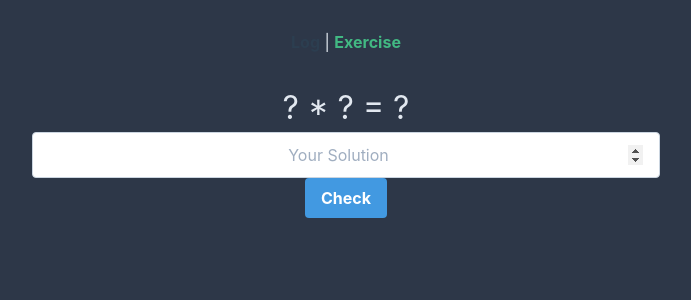
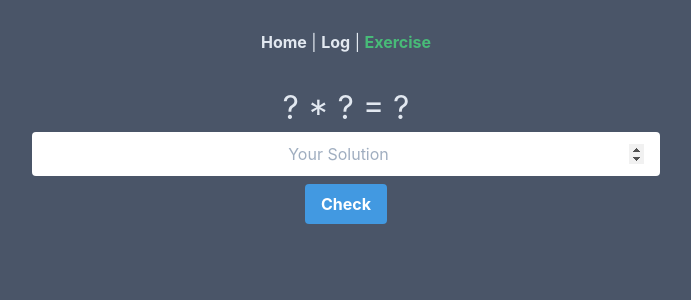
Before and after one commit to Tert0/MT-Trainer-Frontend, a Vue app: page /exercise in a window 1280 px wide. Shown: the top 300 px of the page, without its empty margins (294-985 px from the left). Built offline with nearby package versions, Linux system fonts and the light colour scheme; no server answers.

Commit message:
Styled, added Login Page and extended API Client

```diff
--- a/src/App.vue
+++ b/src/App.vue
@@ -1,6 +1,7 @@
 <template>
   <div>
     <div id="nav">
+      <router-link to="/">Home</router-link> |
       <router-link to="/log">Log</router-link> |
       <router-link to="/exercise">Exercise</router-link>
     </div>
@@ -10,7 +11,7 @@
 
 <style lang="scss">
 html, body {
-  @apply bg-gray-800;
+  @apply bg-gray-700;
 }
 #app {
   @apply text-center;
@@ -22,11 +23,16 @@ html, body {
 
   a {
     font-weight: bold;
-    color: #2c3e50;
+    @apply text-gray-300;
 
     &.router-link-exact-active {
-      color: #42b983;
+      @apply text-green-500;
     }
   }
+
+  a:hover {
+    @apply opacity-70;
+  }
+
 }
 </style>
--- a/src/api.ts
+++ b/src/api.ts
@@ -2,27 +2,35 @@ import axios from 'axios';
 
 const BASE_URL = process.env.API_URL || 'http://localhost:9119';
 
-async function request(route: string, data={}, method='GET'): Promise<any> {
-    //const token = localStorage.getItem('token');
+async function request(route: string, data={}, method='GET', authorization=true): Promise<any> {
+    const token = localStorage.getItem('token');
     let resp_data: Record<string, unknown>;
     resp_data = {};
     let config = {};
-    /*if (token !== undefined) {
+    if (token !== undefined && authorization) {
         config = {
             headers: {
                 "Authorization": `Bearer ${token}`
             },
             params: data,
         };
-    }   */
+    } else {
+        config = {
+            params: data
+        }
+    }
     if (method === 'GET') {
         resp_data = (await axios.get(`${BASE_URL}${route}`, config)).data;
     }
     else if (method === 'POST') {
-        resp_data = (await axios.post(`${BASE_URL}${route}`, {}, {params: data})).data;
+        resp_data = (await axios.post(`${BASE_URL}${route}`, {}, config)).data;
     }
     return resp_data;
 }
 
+async function login(username: string, password: string) {
+    let resp = (await axios.post(`${BASE_URL}/token`, {}, {params: {username, password}})).data;
+    return resp;
+}
 
-export default request;
+export {request, login}
--- a/src/router/index.ts
+++ b/src/router/index.ts
@@ -4,6 +4,7 @@ import Exercise from '../views/Exercise.vue';
 import CorrectSolution from '../views/CorrectSolution.vue'
 import WrongSolution from '../views/WrongSolution.vue'
 import Dashboard from '../views/Dashboard.vue'
+import Login from '../views/Login.vue'
 
 const routes: Array<RouteRecordRaw> = [
   {
@@ -30,6 +31,11 @@ const routes: Array<RouteRecordRaw> = [
     path: '/wrong',
     name: 'Wrong',
     component: WrongSolution
+  },
+  {
+    path: '/login',
+    name: 'Login',
+    component: Login
   }
 ]
 
--- a/src/views/CorrectSolution.vue
+++ b/src/views/CorrectSolution.vue
@@ -1,7 +1,12 @@
 <template>
   <div>
     <p class="right">Your solution is Right!</p>
-    <button class="btn btn-primary" @click="next_exercise()">
+    <button
+      class="mt-2 bg-blue-500 hover:bg-blue-600 text-white font-bold py-2 px-4 rounded"
+      @click="next_exercise()"
+      autofocus
+      @keydown.enter="next_exercise()"
+    >
       Next Exercise
     </button>
   </div>
@@ -15,7 +20,7 @@ export default defineComponent({
   methods: {
     next_exercise() {
       this.$router.push("/exercise");
-    },
+    }
   },
 });
 </script>
--- a/src/views/Dashboard.vue
+++ b/src/views/Dashboard.vue
@@ -1,23 +1,64 @@
 <template>
-  <div>
-      TODO
+  <div class="flex justify-center select-none">
+    <div class="stats-container">
+      <div>Points</div>
+      <div>{{ points }}</div>
+    </div>
+
+    <div class="stats-container ml-12">
+      <div>Count</div>
+      <div>{{ count }}</div>
+    </div>
+    <div class="stats-container ml-12">
+      <div>idk the word for that</div>
+      <div>{{ Number((count / points).toFixed(1)) }}</div>
+    </div>
   </div>
 </template>
 
 <script lang="ts">
-import request from "../api";
+import { request } from "../api";
 import { defineComponent } from "vue";
+
+interface evaluation_interface {
+  factor1: number;
+  factor2: number;
+  points: number;
+  count: number;
+}
 
 export default defineComponent({
   name: "Dashboard",
-  data(): Record<string, unknown> {
+  data() {
     return {
+      evaluations: [] as evaluation_interface[],
+      points: 0 as number,
+      count: 0 as number,
     };
   },
-
+  mounted(): void {
+    request("/evaluations/get").then((evaluations: evaluation_interface[]) => {
+      this.evaluations = evaluations;
+      evaluations.forEach((evaluation: evaluation_interface) => {
+        this.points += evaluation.points;
+        this.count += evaluation.count;
+      });
+    });
+  },
 });
 </script>
 
 <style scoped lang="scss">
+.stats-container {
+  @apply flex;
+  @apply flex-col;
+  @apply bg-gray-600;
+  @apply w-32;
+  @apply justify-center;
+  @apply py-5;
+}
 
+.stats-container:hover {
+  @apply opacity-90;
+}
 </style>
--- a/src/views/Exercise.vue
+++ b/src/views/Exercise.vue
@@ -12,7 +12,7 @@
       />
     </div>
     <button
-      class="bg-blue-500 hover:bg-blue-700 text-white font-bold py-2 px-4 rounded"
+      class="mt-2 bg-blue-500 hover:bg-blue-600 text-white font-bold py-2 px-4 rounded"
       @click="check_result()"
     >
       Check
@@ -21,7 +21,7 @@
 </template>
 
 <script lang="ts">
-import request from "../api";
+import { request } from "../api";
 import { defineComponent } from "vue";
 
 interface execise_response {
--- a/src/views/Log.vue
+++ b/src/views/Log.vue
@@ -1,26 +1,24 @@
 <template>
   <div>
-      <table class="table table-dark table-hover">
-          <thead>
-              <tr>
-                  <td>ID</td>
-                  <td>FACTOR 1</td>
-                  <td>FACTOR 2</td>
-                  <td>USER RESULT</td>
-                  <td>CORRECT</td>
-                  <td>TIME</td>
-                  <td>DURATION</td>
-              </tr>
+      <table>
+          <thead class="bg-gray-900 border-b-3 border-gray-700">
+            <td class="w-1/16 border">ID</td>
+            <td class="w-1/8 border">FACTOR 1</td>
+            <td class="w-1/8 border">FACTOR 2</td>
+            <td class="w-1/8 border">USER RESULT</td>
+            <td class="w-1/8 border">CORRECT</td>
+            <td class="w-1/8 border">TIME</td>
+            <td class="w-1/8 border">DURATION</td>
           </thead>
           <tbody>
               <tr v-for="logentry in logs" :key="logentry">
-                  <td>{{ logentry.id }}</td>
-                  <td>{{ logentry.factor1 }}</td>
-                  <td>{{ logentry.factor2 }}</td>
-                  <td>{{ logentry.user_result }}</td>
-                  <td :class="{green: logentry.correct, red: !logentry.correct}">{{ logentry.correct ? 'TRUE' : 'FALSE' }}</td>
-                  <td>{{ new Date(logentry.timestamp * 1000).toLocaleTimeString() }}</td>
-                  <td :class="{green: logentry.duration <= 9, yellow: 9 > logentry.duration <= 14, red: logentry.duration > 14}">{{ logentry.duration }} Seconds</td>
+                  <td class="border">{{ logentry.id }}</td>
+                  <td class="border">{{ logentry.factor1 }}</td>
+                  <td class="border">{{ logentry.factor2 }}</td>
+                  <td class="border">{{ logentry.user_result }}</td>
+                  <td class="border" :class="{green: logentry.correct, red: !logentry.correct}">{{ logentry.correct ? 'TRUE' : 'FALSE' }}</td>
+                  <td class="border">{{ new Date(logentry.timestamp * 1000).toLocaleTimeString() }}</td>
+                  <td  class="border" :class="{green: logentry.duration <= 5, orange: 5 < logentry.duration <= 7 && 5 < logentry.duration, red: logentry.duration > 7}">{{ logentry.duration }} Seconds</td>
               </tr>
           </tbody>
       </table>
@@ -28,7 +26,7 @@
 </template>
 
 <script lang="ts">
-import request from "../api";
+import { request } from "../api";
 import { defineComponent } from "vue";
 
 export default defineComponent({
@@ -53,11 +51,28 @@ export default defineComponent({
     color: green;
 }
 
-.yellow {
-    color: yellow;
+.orange {
+    color: #f99339;
 }
 
 .red {
     color: red;
 }
+
+td {
+    @apply px-10;
+    @apply py-2;
+    @apply border-r-2;
+    @apply border-gray-700;
+}
+
+tr {
+    @apply bg-gray-900;
+    @apply border-b-1;
+    @apply border-gray-700;
+}
+
+tr:hover {
+    @apply bg-gray-800;
+}
 </style>
--- /dev/null
+++ b/src/views/Login.vue
@@ -0,0 +1,25 @@
+<template>
+  <div class="home">
+    This is a Empty Home Page! {{ login }}
+  </div>
+</template>
+
+<script lang="ts">
+import { defineComponent } from 'vue';
+import { login } from '../api';
+
+export default defineComponent({
+  name: 'Login',
+  data() {
+    return {
+        login: ''
+    }
+  },
+  mounted() {
+    login('mik', '123').then((data) => {
+        this.login = data;
+        localStorage.setItem('token', data.access_token)
+    })
+  }
+});
+</script>
--- a/src/views/WrongSolution.vue
+++ b/src/views/WrongSolution.vue
@@ -1,7 +1,20 @@
 <template>
   <div>
     <p class="wrong">Your solution is Wrong!</p>
-    <button class="btn btn-primary" @click="next_exercise()">
+    <button
+      class="
+      mt-2
+      bg-blue-500
+      hover:bg-blue-600
+      text-white
+      font-bold
+      py-2
+      px-4
+      rounded"
+      @click="next_exercise()"
+      autofocus
+      @keydown.enter="next_exercise()"
+    >
       Next Exercise
     </button>
   </div>
@@ -22,7 +35,7 @@ export default defineComponent({
 
 <style scoped lang="scss">
 .wrong {
-    color: red;
-    font-size: 2em;
+  color: red;
+  font-size: 2em;
 }
 </style>
--- a/tailwind.config.js
+++ b/tailwind.config.js
@@ -10,6 +10,46 @@ module.exports = {
     fontFamily: {
       sans: ['Inter', ...defaultTheme.fontFamily.sans],
     },
+    opacity: {
+      '0': '0',
+      '25': '.25',
+      '50': '.5',
+      '75': '.75',
+      '10': '.1',
+      '20': '.2',
+      '30': '.3',
+      '40': '.4',
+      '50': '.5',
+      '60': '.6',
+      '70': '.7',
+      '80': '.8',
+      '90': '.9',
+      '100': '1',
+    },
+    borderWidth: {
+      DEFAULT: '1px',
+      '0': '0',
+      '1': '1px',
+      '2': '2px',
+      '3': '3px',
+      '4': '4px',
+      '6': '6px',
+      '8': '8px',
+    },
+    extend: {
+      width: {
+        '1/2': '50%',
+        '1/3': '33.333333%',
+        '1/4': '25%',
+        '1/5': '20%',
+        '1/6': '16.666666%',
+        '1/7': '14.285714%',
+        '1/8': '12.5%',
+        '1/9': '11.111111%',
+        '1/10': '1%',
+        '1/16': '0.625%',
+      }
+    },
   },
   variants: {},
   plugins: [],
```
